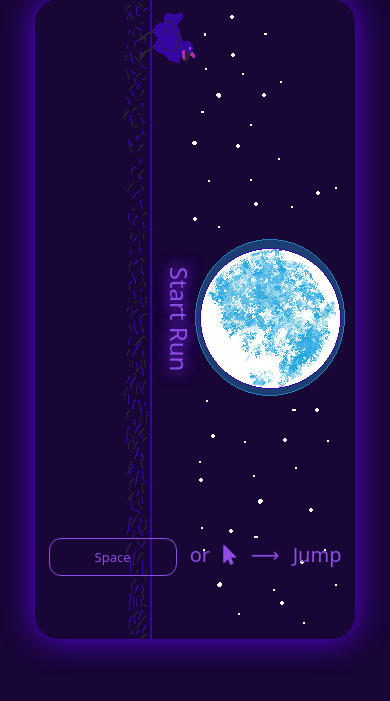
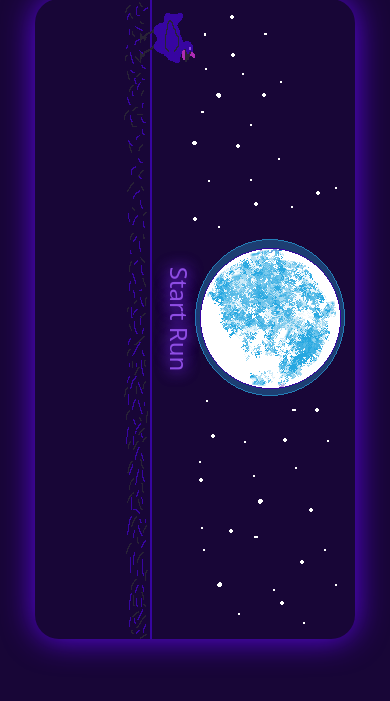
Before and after one commit to Games4Doritos/CITS3403-Project, a Flask app: page /play in a window 390 px wide. Shown: the part 103-804 px from the top of the page. Run offline with Flask 3, Linux system fonts and the light colour scheme; the visitor is signed in with stand-in values (Sample User, id 1); data that the repository does not hold is empty; some libraries are stand-ins or nearby versions.

Commit message:
Make the instructions hide on small screens

```diff
--- a/app/templates/play.html
+++ b/app/templates/play.html
@@ -112,7 +112,7 @@
             </div>
 
         </section>
-        <section class="absolute mt-[30rem]  text-[var(--primary)]">
+        <section class="absolute mt-[30rem]  text-[var(--primary)] sm:block hidden">
             <div class="flex-justify-center">
                 <div class="text-xl">
                     <div class="inline-block rounded-xl border border-[var(--primary)] p-1 w-[8rem] text-center mb-1 text-[small]">
```
